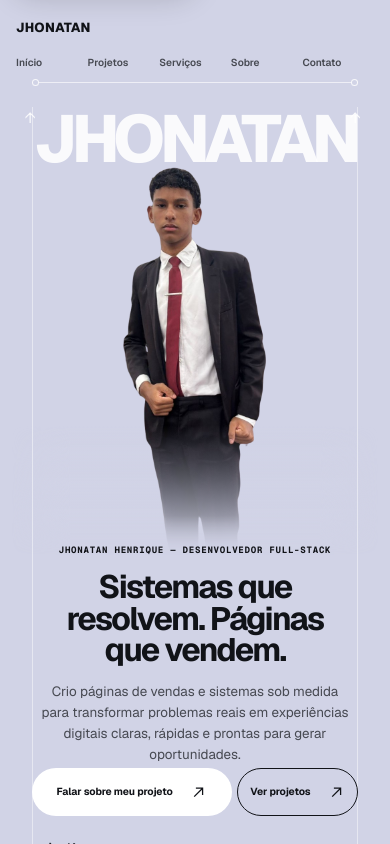
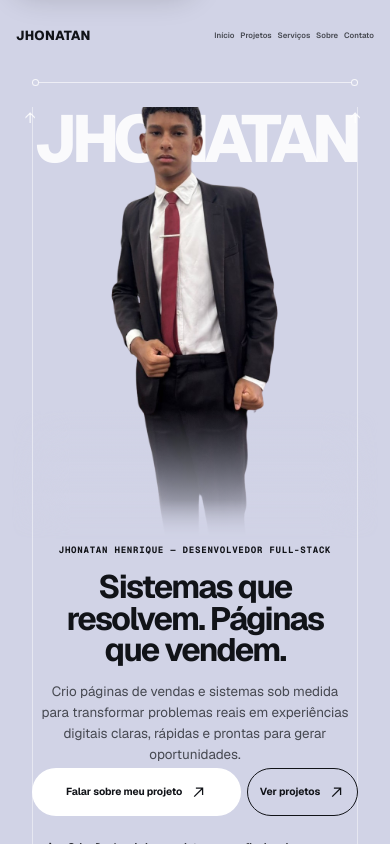
Before and after one commit to Jhonatan-HenriqueS/Jhonatanspage, a Next.js app: page / in a window 390 px wide. Shown: the top 844 px of the page. Built offline with nearby package versions, Linux system fonts and the light colour scheme; no server answers.

Commit message:
style/fix: image posicion change, menu posicion change and ul of the page 2 deleted

```diff
--- a/app/_components/portfolio-sections.tsx
+++ b/app/_components/portfolio-sections.tsx
@@ -67,7 +67,9 @@ export function HeroSection() {
         </div>
 
         <div className="hero-intro">
-          <p className="hero-eyebrow">Jhonatan Henrique — Desenvolvedor full-stack</p>
+          <p className="hero-eyebrow">
+            Jhonatan Henrique — Desenvolvedor full-stack
+          </p>
           <h1 id="hero-title">Sistemas que resolvem. Páginas que vendem.</h1>
           <p className="hero-copy">
             Crio páginas de vendas e sistemas sob medida para transformar
@@ -78,13 +80,13 @@ export function HeroSection() {
 
         <ul className="hero-specialties" aria-label="Especialidades">
           <li>
-            <ArrowRight /> IA
+            <ArrowRight /> Criação de páginas e sistemas profissionais
           </li>
           <li>
-            <ArrowRight /> Criação de sistemas profissionais
+            <ArrowRight /> Foco em trafego orgânico e conversão
           </li>
           <li>
-            <ArrowRight /> Criação de páginas de vendas
+            <ArrowRight /> Foco em vender, agilizar e economizar
           </li>
         </ul>
 
@@ -108,7 +110,11 @@ export function HeroSection() {
 
 export function SystemsSection() {
   return (
-    <section className="systems-section" id="projetos" aria-labelledby="systems-title">
+    <section
+      className="systems-section"
+      id="projetos"
+      aria-labelledby="systems-title"
+    >
       <div className="page-shell">
         <SectionEyebrow index="01">Sistemas web</SectionEyebrow>
 
@@ -160,21 +166,22 @@ export function SalesPagesSection() {
             Design chama atenção. <span>Estratégia conduz à ação.</span>
           </h2>
           <p>
-            Cada página combina hierarquia visual, copy direta, performance e
-            SEO para transformar interesse em uma próxima ação clara.
+            Cada página combina disign estratégico, SEO, performance e textos
+            focados para prender seus clientes, visando transformar interesse em
+            uma próxima ação clara.
           </p>
           <div className="section-actions">
             <PillLink href={WHATSAPP_URL}>Contratar</PillLink>
-            <PillLink
-              href="https://jhhportifollio.vercel.app/"
-              variant="ghost"
-            >
+            <PillLink href="https://jhhportifollio.vercel.app/" variant="ghost">
               Saber mais
             </PillLink>
           </div>
         </div>
 
-        <div className="sales-media reveal" aria-label="Projetos de landing pages">
+        <div
+          className="sales-media reveal"
+          aria-label="Projetos de landing pages"
+        >
           <figure className="browser-frame browser-frame--ese">
             <figcaption>{landingPages[0].name}</figcaption>
             <div className="browser-frame__image">
@@ -203,12 +210,18 @@ export function SalesPagesSection() {
 
 export function CapabilitiesSection() {
   return (
-    <section className="capabilities-section" aria-labelledby="capabilities-title">
+    <section
+      className="capabilities-section"
+      aria-labelledby="capabilities-title"
+    >
       <div className="page-shell">
         <SectionEyebrow index="03">Do objetivo à entrega</SectionEyebrow>
 
         <div className="capabilities-grid">
-          <div className="capabilities-media reveal" aria-label="Amostra de projetos">
+          <div
+            className="capabilities-media reveal"
+            aria-label="Amostra de projetos"
+          >
             <figure className="capability-media capability-media--primary">
               <ProjectMedia
                 alt="Detalhe da landing page da ESE Tecnologia"
@@ -241,20 +254,21 @@ export function CapabilitiesSection() {
               e evoluem com o negócio — de páginas focadas em conversão a
               sistemas preparados para rotinas mais complexas.
             </p>
-            <ul className="benefit-list">
-              <li>Clareza antes da complexidade</li>
-              <li>Experiência responsiva</li>
-              <li>Código preparado para evoluir</li>
-              <li>SEO e performance desde a base</li>
-            </ul>
           </div>
         </div>
 
         <div className="problem-solution">
           <div className="problem-list">
-            <p>Uma boa ideia sem uma experiência digital à altura perde força.</p>
-            <p>Uma página confusa faz o visitante sair antes de entender a oferta.</p>
-            <p>Processos manuais consomem tempo que deveria estar no crescimento.</p>
+            <p>
+              Uma boa ideia sem uma experiência digital à altura perde força.
+            </p>
+            <p>
+              Uma página confusa faz o visitante sair antes de entender a
+              oferta.
+            </p>
+            <p>
+              Processos manuais consomem tempo que deveria estar no crescimento.
+            </p>
             <p>Tecnologia sem objetivo vira custo, não solução.</p>
           </div>
           <div className="solution-copy">
@@ -317,7 +331,10 @@ function SystemsComposition() {
   return (
     <div className="proof-composition proof-composition--systems">
       {systems.map((project, index) => (
-        <figure className={`proof-shot proof-shot--system-${index + 1}`} key={project.name}>
+        <figure
+          className={`proof-shot proof-shot--system-${index + 1}`}
+          key={project.name}
+        >
           <ProjectMedia
             alt={project.alt}
             sizes="(max-width: 767px) 75vw, 31vw"
@@ -333,7 +350,10 @@ function LandingPagesComposition() {
   return (
     <div className="proof-composition proof-composition--pages">
       {landingPages.map((project, index) => (
-        <figure className={`proof-shot proof-shot--page-${index + 1}`} key={project.name}>
+        <figure
+          className={`proof-shot proof-shot--page-${index + 1}`}
+          key={project.name}
+        >
           <ProjectMedia
             alt={project.alt}
             sizes="(max-width: 767px) 78vw, 38vw"
@@ -427,8 +447,8 @@ export function ProofSection() {
             Explicar meu projeto
           </PillLink>
           <p className="final-cta__ps">
-            P.S.: Você não precisa chegar com a solução pronta. Comece contando o
-            problema que sua empresa precisa resolver.
+            P.S.: Você não precisa chegar com a solução pronta. Comece contando
+            o problema que sua empresa precisa resolver.
           </p>
         </div>
       </div>
@@ -445,11 +465,7 @@ export function SiteFooter() {
         </a>
         <div className="footer-contact">
           <p>Contato comercial</p>
-          <a
-            href={WHATSAPP_URL}
-            target="_blank"
-            rel="noopener noreferrer"
-          >
+          <a href={WHATSAPP_URL} target="_blank" rel="noopener noreferrer">
             WhatsApp <ArrowUpRight />
           </a>
           <a href="mailto:jhonatanhrcomercial@gmail.com">
--- a/app/globals.css
+++ b/app/globals.css
@@ -142,10 +142,10 @@ summary {
   min-height: 3rem;
   align-items: center;
   justify-content: center;
-  gap: 1.1rem;
+  gap: 0.5rem;
   border: 1px solid transparent;
   border-radius: 999px;
-  padding: 0.8rem 1.35rem;
+  padding: 0.8rem 1.2rem;
   font-size: 0.84rem;
   font-weight: 650;
   letter-spacing: -0.01em;
@@ -371,11 +371,35 @@ summary {
   overflow: hidden;
   translate: -50% 0;
   -webkit-mask-image:
-    linear-gradient(to bottom, transparent 0%, #000 8%, #000 91%, transparent 100%),
-    linear-gradient(to right, transparent 0%, #000 16%, #000 84%, transparent 100%);
+    linear-gradient(
+      to bottom,
+      transparent 0%,
+      #000 8%,
+      #000 91%,
+      transparent 100%
+    ),
+    linear-gradient(
+      to right,
+      transparent 0%,
+      #000 16%,
+      #000 84%,
+      transparent 100%
+    );
   mask-image:
-    linear-gradient(to bottom, transparent 0%, #000 8%, #000 91%, transparent 100%),
-    linear-gradient(to right, transparent 0%, #000 16%, #000 84%, transparent 100%);
+    linear-gradient(
+      to bottom,
+      transparent 0%,
+      #000 8%,
+      #000 91%,
+      transparent 100%
+    ),
+    linear-gradient(
+      to right,
+      transparent 0%,
+      #000 16%,
+      #000 84%,
+      transparent 100%
+    );
   -webkit-mask-composite: source-in;
   mask-composite: intersect;
 }
@@ -636,7 +660,14 @@ summary {
   margin-top: clamp(8rem, 14vw, 13rem);
 }
 
-.sales-copy h2,
+.sales-copy h2 {
+  margin: 0;
+  font-size: clamp(2.4rem, 4.6vw, 5.4rem);
+  font-weight: 650;
+  letter-spacing: -0.065em;
+  line-height: 0.92;
+}
+
 .capabilities-copy h2 {
   margin: 0;
   font-size: clamp(2.7rem, 5.2vw, 5.8rem);
@@ -703,7 +734,9 @@ summary {
   margin-right: 0.55rem;
   border-radius: 50%;
   background: var(--accent);
-  box-shadow: 0.75rem 0 #d8d8dd, 1.5rem 0 #e5e5e8;
+  box-shadow:
+    0.75rem 0 #d8d8dd,
+    1.5rem 0 #e5e5e8;
   content: "";
 }
 
@@ -1452,26 +1485,30 @@ summary {
 
   .site-header {
     min-height: auto;
-    flex-direction: column;
-    gap: 0.45rem;
-    align-items: stretch;
+    flex-direction: row;
+    align-items: center;
+    justify-content: space-between;
+    gap: 0.75rem;
     padding: 1.1rem 0 0;
   }
 
   .brand-mark {
+    flex: 0 0 auto;
     font-size: 0.82rem;
   }
 
   .site-nav {
-    display: grid;
-    grid-template-columns: repeat(5, minmax(0, 1fr));
-    gap: 0;
+    display: flex;
+    min-width: 0;
+    flex: 1;
+    justify-content: space-between;
+    gap: clamp(0.25rem, 1.5vw, 0.75rem);
   }
 
   .site-nav a {
     min-height: 2.25rem;
     justify-content: center;
-    font-size: clamp(0.59rem, 2.6vw, 0.69rem);
+    font-size: clamp(0.48rem, 2vw, 0.66rem);
   }
 
   .hero-ruler {
@@ -1502,14 +1539,32 @@ summary {
   }
 
   .hero-portrait {
-    top: 7.7rem;
+    top: 6.7rem;
     bottom: auto;
     width: min(94vw, 27rem);
-    height: 33rem;
+    height: 34rem;
+    -webkit-mask-image:
+      linear-gradient(to bottom, #000 0%, #000 91%, transparent 100%),
+      linear-gradient(
+        to right,
+        transparent 0%,
+        #000 16%,
+        #000 84%,
+        transparent 100%
+      );
+    mask-image:
+      linear-gradient(to bottom, #000 0%, #000 91%, transparent 100%),
+      linear-gradient(
+        to right,
+        transparent 0%,
+        #000 16%,
+        #000 84%,
+        transparent 100%
+      );
   }
 
   .hero-portrait__image {
-    scale: 1.05;
+    scale: 1.22;
   }
 
   .hero-intro {
--- a/app/opengraph-image.tsx
+++ b/app/opengraph-image.tsx
@@ -7,7 +7,6 @@ export const contentType = "image/png";
 
 export default function OpenGraphImage() {
   return new ImageResponse(
-    (
     <div
       style={{
         background: "#d1d3e6",
@@ -72,8 +71,7 @@ export default function OpenGraphImage() {
         <span>Landing pages</span>
         <span>IA</span>
       </div>
-      </div>
-    ),
+    </div>,
     size,
   );
 }
```
Lines whose indentation alone changed are shown as unchanged.
